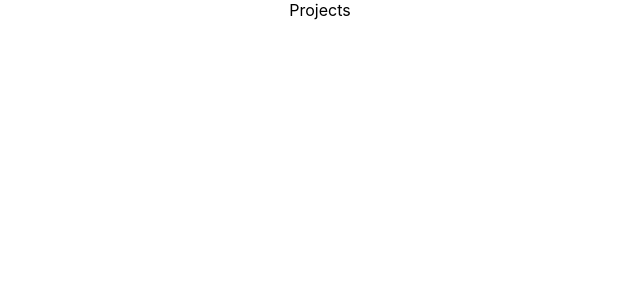
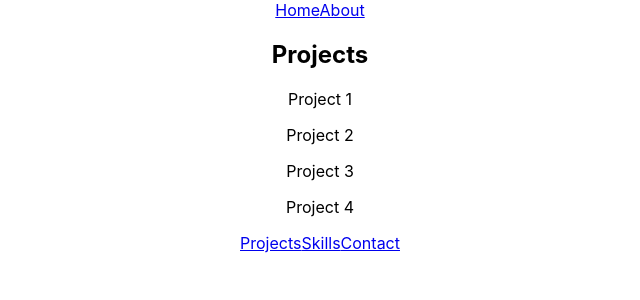
Before and after one commit to laurakelly1/portfolio-frontend, a JavaScript app: page /projects in a window 1280 px wide. Shown: the top 300 px of the page, without its empty margins (320-960 px from the left). Built offline with nearby package versions, Linux system fonts and the light colour scheme; the HTML template or start-up script is replaced by a standard one.

Commit message:
Set up navigation between pages

```diff
--- a/package.json
+++ b/package.json
@@ -11,6 +11,7 @@
     "react-router": "^6.3.0",
     "react-router-dom": "^6.3.0",
     "react-scripts": "5.0.1",
+    "sass": "^1.53.0",
     "web-vitals": "^2.1.4"
   },
   "scripts": {
--- a/src/App.css
+++ /dev/null
@@ -1,38 +0,0 @@
-.App {
-  text-align: center;
-}
-
-.App-logo {
-  height: 40vmin;
-  pointer-events: none;
-}
-
-@media (prefers-reduced-motion: no-preference) {
-  .App-logo {
-    animation: App-logo-spin infinite 20s linear;
-  }
-}
-
-.App-header {
-  background-color: #282c34;
-  min-height: 100vh;
-  display: flex;
-  flex-direction: column;
-  align-items: center;
-  justify-content: center;
-  font-size: calc(10px + 2vmin);
-  color: white;
-}
-
-.App-link {
-  color: #61dafb;
-}
-
-@keyframes App-logo-spin {
-  from {
-    transform: rotate(0deg);
-  }
-  to {
-    transform: rotate(360deg);
-  }
-}
--- a/src/App.js
+++ b/src/App.js
@@ -1,4 +1,4 @@
-import "./App.css";
+import "./styles.scss";
 import { Route, Routes } from "react-router";
 
 // Pages
--- a/src/pages/About.js
+++ b/src/pages/About.js
@@ -1,7 +1,23 @@
+import { Link } from "react-router-dom";
+
 const About = () => {
-    return (
-        <div>About</div>
-    )
-}
+  return (
+    <div className="main">
+        <div className="sidebar-left">
+        <Link to="/">Home</Link>
+      </div>
+      <div className="main-page">
+        <h2>About</h2>
+        <p>Text about me</p>
+      </div>
+      <div className="sidebar-right">
+        <Link to="/about">About</Link>
+        <Link to="/projects">Projects</Link>
+        <Link to="/skills">Skills</Link>
+        <Link to="/contact">Contact</Link>
+      </div>
+    </div>
+  );
+};
 
 export default About;
--- a/src/pages/Contact.js
+++ b/src/pages/Contact.js
@@ -1,7 +1,25 @@
+import { Link } from "react-router-dom";
+
 const Contact = () => {
-    return (
-        <div>Contact</div>
-    )
-}
+  return (
+    <div className="main">
+      <div className="sidebar-left">
+        <Link to="/">Home</Link>
+        <Link to="/about">About</Link>
+        <Link to="/projects">Projects</Link>
+        <Link to="/skills">Skills</Link>
+      </div>
+      <div className="main-page">
+        <h2>Contact</h2>
+        <p>Email</p>
+        <p>GitHub</p>
+        <p>LinkedIn</p>
+      </div>
+      <div className="sidebar-right">
+        <Link to="/contact">Contact</Link>
+      </div>
+    </div>
+  );
+};
 
 export default Contact;
--- a/src/pages/Home.js
+++ b/src/pages/Home.js
@@ -2,12 +2,26 @@ import { Link } from "react-router-dom";
 
 const Home = () => {
   return (
-    <div>
-      <Link to="/">Home</Link>
-      <Link to="/about">About</Link>
-      <Link to="/projects">Projects</Link>
-      <Link to="/skills">Skills</Link>
-      <Link to="/contact">Contact</Link>
+    <div className="main">
+      <div className="main-page">
+        <div className="home-top">
+          <h4>Location</h4>
+          <h4>Keywords</h4>
+          <h4>Smiley Face</h4>
+        </div>
+        <div className="home-center">
+          <h2>CREATIVE DEVELOPER</h2>
+          <h2>LAURA KELLY</h2>
+          <h3>'tiny little quote about me to draw you in'</h3>
+        </div>
+      </div>
+      <div className="sidebar-right">
+        <Link to="/">Home</Link>
+        <Link to="/about">About</Link>
+        <Link to="/projects">Projects</Link>
+        <Link to="/skills">Skills</Link>
+        <Link to="/contact">Contact</Link>
+      </div>
     </div>
   );
 };
--- a/src/pages/Projects.js
+++ b/src/pages/Projects.js
@@ -1,6 +1,26 @@
+import { Link } from "react-router-dom";
+
 const Projects = () => {
     return (
-        <div>Projects</div>
+        <div className="main">
+        <div className="sidebar-left">
+        <Link to="/">Home</Link>
+        <Link to="/about">About</Link>
+      </div>
+      <div className="main-page">
+        <h2>Projects</h2>
+        <p>Project 1</p>
+        <p>Project 2</p>
+        <p>Project 3</p>
+        <p>Project 4</p>
+      </div>
+      <div className="sidebar-right">
+
+        <Link to="/projects">Projects</Link>
+        <Link to="/skills">Skills</Link>
+        <Link to="/contact">Contact</Link>
+      </div>
+    </div>
     )
 }
 
--- a/src/pages/Skills.js
+++ b/src/pages/Skills.js
@@ -1,7 +1,25 @@
+import { Link } from "react-router-dom";
+
 const Skills = () => {
-    return (
-        <div>Skills</div>
-    )
-}
+  return (
+    <div className="main">
+      <div className="sidebar-left">
+        <Link to="/">Home</Link>
+        <Link to="/about">About</Link>
+        <Link to="/projects">Projects</Link>
+      </div>
+      <div className="main-page">
+        <h2>Skils</h2>
+        <p>Languages</p>
+        <p>Stylesheets</p>
+        <p>Soft skills</p>
+      </div>
+      <div className="sidebar-right">
+        <Link to="/skills">Skills</Link>
+        <Link to="/contact">Contact</Link>
+      </div>
+    </div>
+  );
+};
 
 export default Skills;
--- /dev/null
+++ b/src/styles.scss
@@ -0,0 +1,3 @@
+.App {
+    text-align: center;
+}
```
Also changed, not shown: 1 other file (tests, documents, lock files or other folders).
